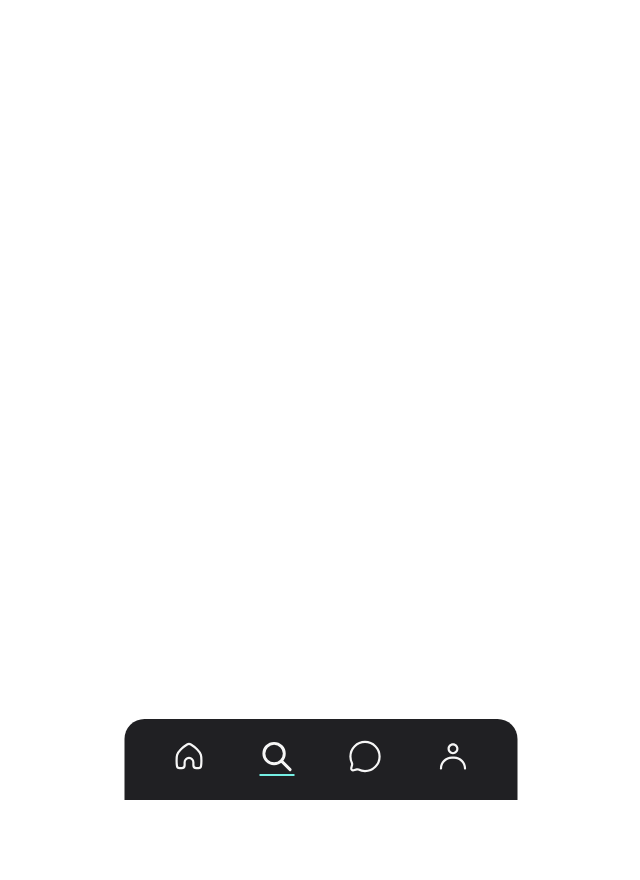
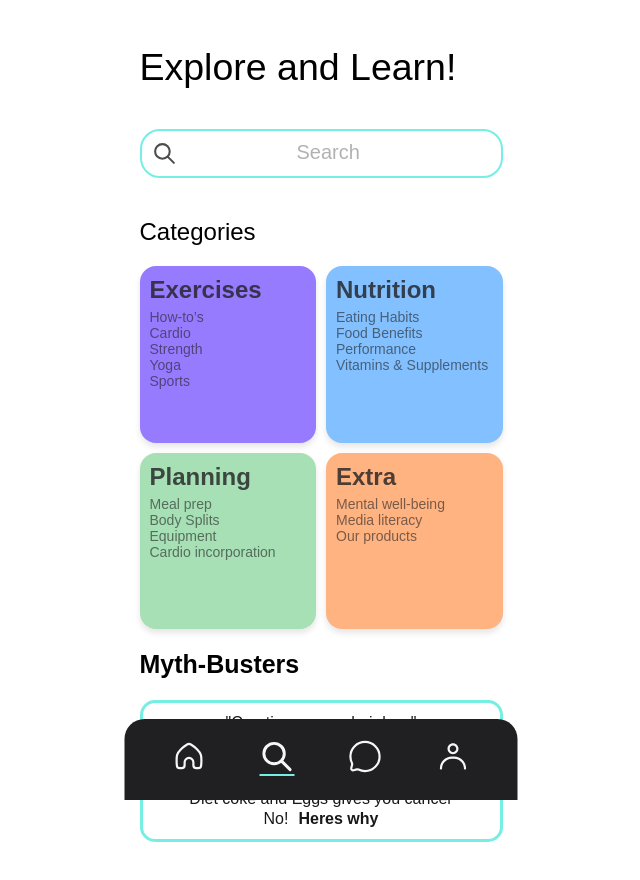
Before and after one commit to Geunho882/Coachlas, a plain HTML site: page learn.html in a window 1280 px wide. Shown: the whole page, without its empty margins (319-959 px from the left). Before the commit the page ends 800 px from the top, so only its background shows below. Drawn offline with Linux system fonts and the light colour scheme; a web font is replaced by a local one.

Commit message:
learn page done commit

```diff
--- a/learn.html
+++ b/learn.html
@@ -12,6 +12,78 @@
     <link rel="stylesheet" href="https://use.typekit.net/ubc3nle.css">
 </head>
 <body>
+
+    <div class="header2">
+        <h2>Explore and Learn!</h2>
+    </div>
+
+    <nav class="searchicon">
+        <img src="icons/search2.svg" alt="search icon">
+        <h4>Search</h4>
+    </nav>
+
+
+    <h2>Categories</h2>
+
+<section class="explore-cards">
+  <div class="card purple">
+    <h2>Exercises</h2>
+    <ul>
+      <li>How-to’s</li>
+      <li>Cardio</li>
+      <li>Strength</li>
+      <li>Yoga</li>
+      <li>Sports</li>
+    </ul>
+  </div>
+
+  <div class="card blue">
+    <h2>Nutrition</h2>
+    <ul>
+      <li>Eating Habits</li>
+      <li>Food Benefits</li>
+      <li>Performance</li>
+      <li>Vitamins & Supplements</li>
+    </ul>
+  </div>
+
+  <div class="card green">
+    <h2>Planning</h2>
+    <ul>
+      <li>Meal prep</li>
+      <li>Body Splits</li>
+      <li>Equipment</li>
+      <li>Cardio incorporation</li>
+    </ul>
+  </div>
+
+  <div class="card orange">
+    <h2>Extra</h2>
+    <ul>
+      <li>Mental well-being</li>
+      <li>Media literacy</li>
+      <li>Our products</li>
+    </ul>
+  </div>
+</section>
+
+    <section class="mythbuster">
+    <h1>Myth-Busters</h1>
+
+
+    <div class="mythcards">
+        <div class="mythcard">
+            <h3>"Creatine causes hair loss"</h3>
+            <h3>No! of course not! <strong>Heres why</strong></h2>
+        </div>
+        <div class="mythcard">
+            <h3>"Diet coke and Eggs gives you cancer"</h3>
+            <h3>No! <strong>Heres why</strong></h2>
+        </div>
+    </div>
+
+
+
 
 
 
--- a/src/style.css
+++ b/src/style.css
@@ -44,8 +44,20 @@ font-style: italic;
 }
 
 * strong{
-    font-family: "halcom", sans-serif;
+font-family: "halcom", sans-serif;
 font-weight: 700;
+font-style: normal;
+}
+
+* p{
+font-family: "halcom", sans-serif;
+font-weight: 400;
+font-style: normal;
+}
+
+* li{
+font-family: "halcom", sans-serif;
+font-weight: 400;
 font-style: normal;
 }
 
@@ -66,6 +78,7 @@ body{
   padding: 15px;
   max-width: 393px;
   background-color: white;
+  padding-bottom: 100px;
 }
 
 /* Top header */
@@ -303,3 +316,79 @@ font-size: 16px;
 
 
 /* Explore/Learn Page */
+
+
+
+/* top header */
+.header2{
+    font-size: 25px;
+}
+
+.searchicon img{
+    max-width: 25px;
+    opacity: 80%;
+    margin: 0;
+}
+
+.searchicon h4{
+    font-size: 20px;
+    opacity: 30%;
+    margin: 0;
+}
+
+.searchicon {
+    display: flex;
+    margin-top: 40px;
+    margin-bottom: 40px;
+    gap: 120px;
+    padding: 10px;
+    border: 2px solid var(--leafblue);
+    border-radius: 20px;
+
+
+}
+
+/* category cards */
+
+.explore-cards {
+  display: grid;
+  grid-template-columns: 1fr 1fr;
+  gap: 10px;
+  margin: 0 auto;
+  max-width: 393px;
+
+}
+
+.card {
+  padding: 10px 10px;
+  border-radius: 16px;
+aspect-ratio: 1 / 1;
+  color: var(--accessyblack);
+  box-shadow: 0 4px 6px rgba(0, 0, 0, 0.1);
+}
+
+.card h2 {
+    opacity: 80%;
+  margin: 0 0 5px;
+  font-size: 24px;
+  font-weight: 700;
+}
+
+.card ul {
+  list-style: none;
+  padding: 0;
+  margin: 0;
+}
+
+.card li {
+    opacity: 60%;
+  margin-bottom: 0;
+  font-size: 14px;
+}
+
+.purple { background-color: var(--purplethanos) }
+.blue   { background-color: var(--blueblue) }
+.green  { background-color: var(--greengrass) }
+.orange { background-color: var(--orangeorange) }
+
+/* Chatpage */
```
Also changed, not shown: chat.html (+7 -0 lines).
